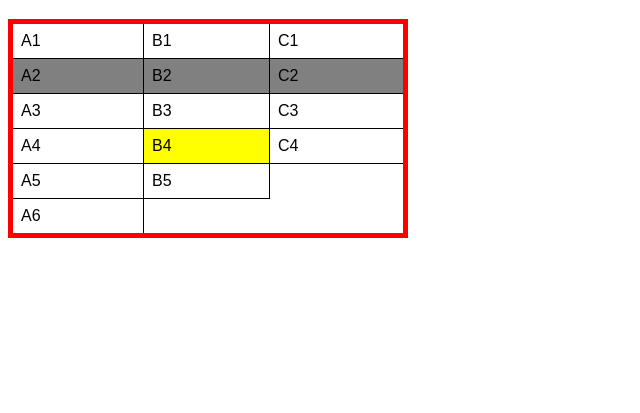
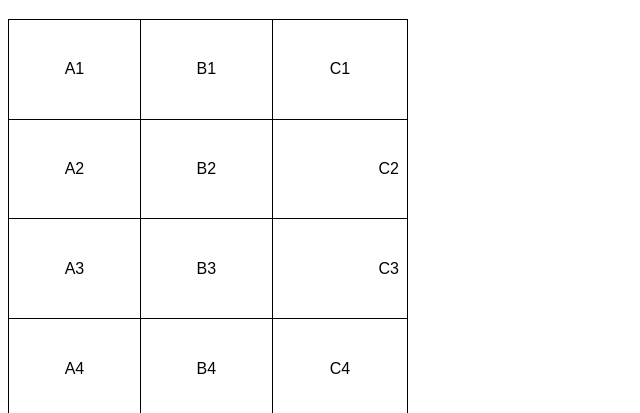
Before and after one commit to CarlosBragaSantos/HTMLeCSS, a plain HTML site: page Exercicios/ex023/tabela001.html in a window 1280 px wide. Shown: the part 61-474 px from the top of the page, without its empty margins (0-640 px from the left). Drawn offline with Linux system fonts and the light colour scheme.

Commit message:
criei tabela 001

```diff
--- a/Exercicios/ex023/tabela001.html
+++ b/Exercicios/ex023/tabela001.html
@@ -11,8 +11,8 @@
         }
         table{
             width: 400px;
+            height: 400px;
             border-collapse: collapse;
-            border: 5px solid red;
         }
         tr.linha{
             background-color: gray;
@@ -21,10 +21,14 @@
         td{
             border: 1px solid black;
             padding: 8px;
+            text-align: center; /*ESte é o alinhamento Horizontal*/
+            vertical-align: middle; /*Este é o alinhamento Vertical*/
         }
-        td.dado{
-            background-color: yellow;
+
+        .numero{
+            text-align: right;
         }
+
     </style>
 </head>
 <body>
@@ -42,28 +46,22 @@
             <td>B1</td>
             <td>C1</td>
         </tr>
-        <tr class="linha">
+        <tr>
             <td>A2</td>
             <td>B2</td>
-            <td>C2</td>
+            <td class="numero">C2</td>
         </tr>
         <tr>
             <td>A3</td>
             <td>B3</td>
-            <td>C3</td>
+            <td class="numero">C3</td>
         </tr>
         <tr>
             <td>A4</td>
-            <td class="dado">B4</td>
+            <td>B4</td>
             <td>C4</td>
         </tr>
-        <tr>
-            <td>A5</td>
-            <td>B5</td>
-        </tr>
-        <tr>
-            <td>A6</td>
-        </tr>
+
     </table>
 
 </body>
```
